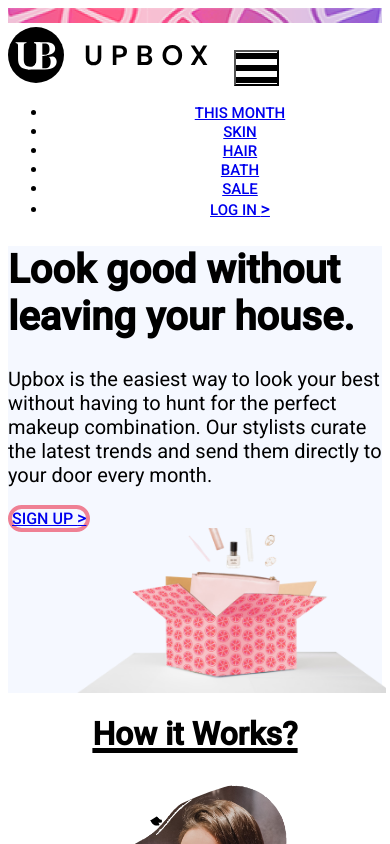
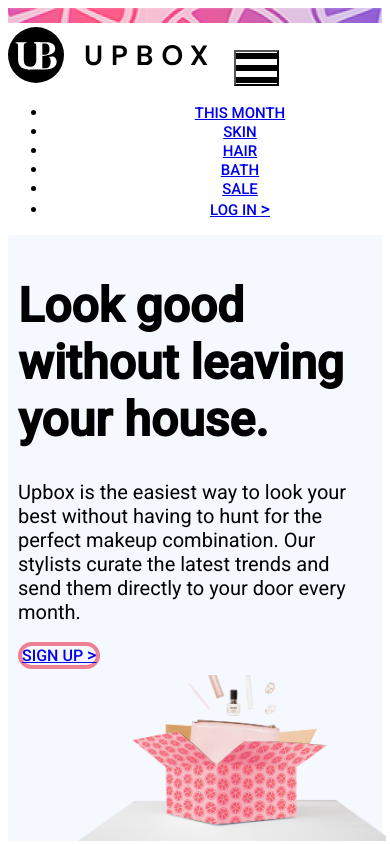
Before and after one commit to IndiraRamalingam/UI_Design_UpBox, a React (Vite) app: page / in a window 390 px wide. Shown: the top 844 px of the page. Built offline with nearby package versions, Linux system fonts and the light colour scheme.

Commit message:
changes in text size

```diff
--- a/src/index.css
+++ b/src/index.css
@@ -160,6 +160,9 @@
 
 /* For large screens like Desktop  */
 @media screen and (min-width: 1025px) and (max-width: 1200px)  {
+  .text1{
+  font-size: 2rem;
+  }
   .footer_logo{
     margin-top: 1%;
   }
@@ -246,10 +249,11 @@
 .about-text{
   margin:0;
   padding:10px;
-  width:50%;
+  width:47%;
 }
 .text1{
  font-weight: 600;
+ font-size:2rem;
 }
 .text2{
  font-size:15px;
@@ -293,7 +297,7 @@
 }
 .about-text{
   margin:0;
-  padding:0;
+  padding:10px;
 }
 .heroImages {
   width: 75%;
@@ -310,6 +314,7 @@ display:none;
 }
 .text1 {
   font-weight: 600;
+  font-size: 3rem;
 }
 .text2{
   font-size: 20px;
```
